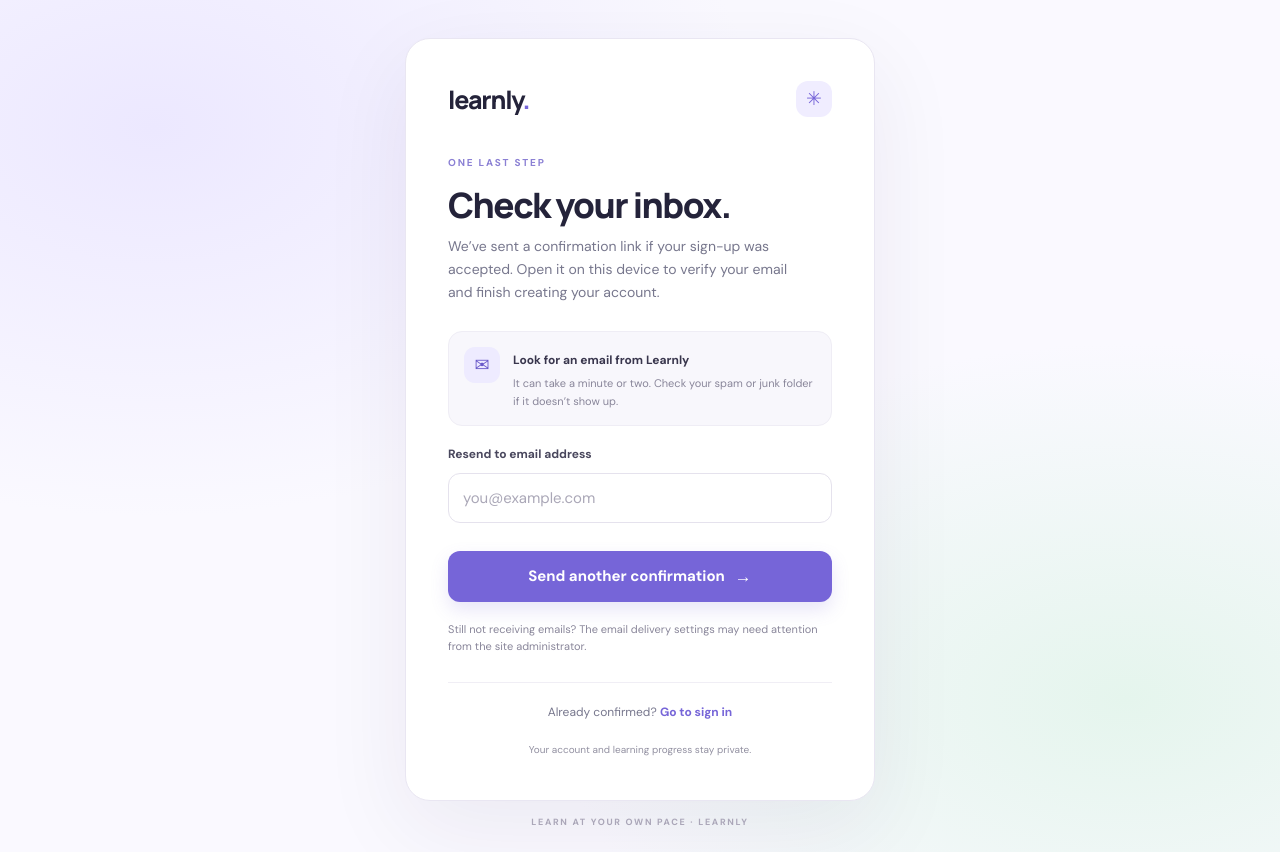
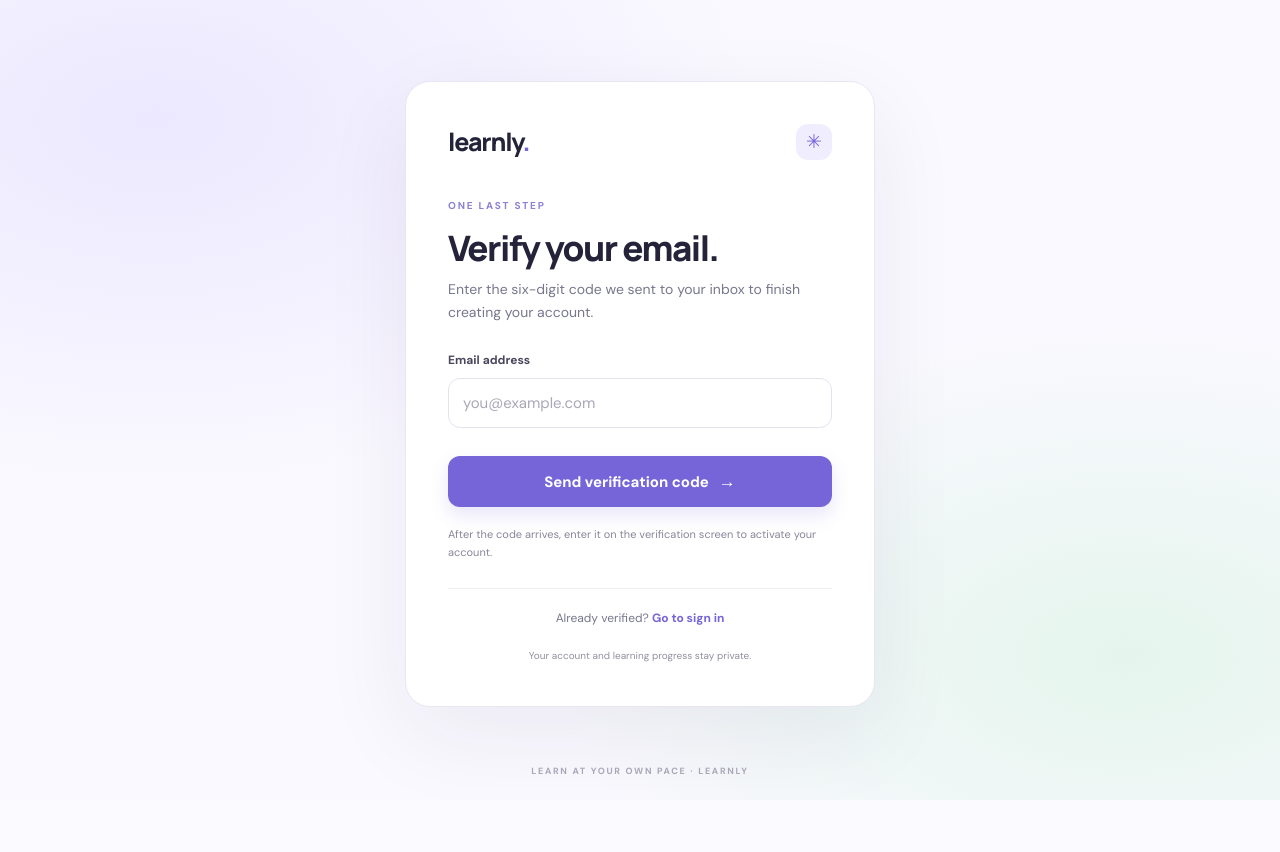
Before and after one commit to Norrform/learning-platform, a Next.js app: page /check-email in a window 1280 px wide. After the commit the page ends 800 px from the top, so only its background shows below. Built offline with nearby package versions, Linux system fonts and the light colour scheme.

Commit message:
Update email confirmation page for OTP

```diff
--- a/app/check-email/page.tsx
+++ b/app/check-email/page.tsx
@@ -1,20 +1,20 @@
 import Link from "next/link";
-import { resendConfirmation } from "@/app/auth/actions";
+import { resendEmailCode } from "@/app/auth/actions";
 import { AuthShell } from "@/app/components/AuthShell";
 
-export default async function CheckEmail({ searchParams }: { searchParams: Promise<{ error?: string; message?: string }> }) {
+export default async function CheckEmail({ searchParams }: { searchParams: Promise<{ error?: string; message?: string; email?: string }> }) {
   const q = await searchParams;
   return (
-    <AuthShell eyebrow="ONE LAST STEP" title="Check your inbox." description="We’ve sent a confirmation link if your sign-up was accepted. Open it on this device to verify your email and finish creating your account."
-      footer={<>Already confirmed? <Link className="text-link" href="/login">Go to sign in</Link></>}>
-      <div className="email-step"><span className="email-step-icon" aria-hidden="true">✉</span><div><strong>Look for an email from Learnly</strong><p>It can take a minute or two. Check your spam or junk folder if it doesn’t show up.</p></div></div>
+    <AuthShell eyebrow="ONE LAST STEP" title="Verify your email." description="Enter the six-digit code we sent to your inbox to finish creating your account."
+      footer={<>Already verified? <Link className="text-link" href="/login">Go to sign in</Link></>}>
       {q.error && <p className="error" role="alert">{q.error}</p>}
       {q.message && <p className="success" role="status">{q.message}</p>}
-      <form action={resendConfirmation}>
-        <div className="field"><label htmlFor="email">Resend to email address</label><input id="email" name="email" type="email" autoComplete="email" placeholder="you@example.com" required /></div>
-        <button className="button full auth-submit">Send another confirmation <span aria-hidden="true">→</span></button>
+      <form action={resendEmailCode}>
+        <input type="hidden" name="type" value="signup" />
+        <div className="field"><label htmlFor="email">Email address</label><input id="email" name="email" type="email" defaultValue={q.email || ""} autoComplete="email" placeholder="you@example.com" required /></div>
+        <button className="button full auth-submit">Send verification code <span aria-hidden="true">→</span></button>
       </form>
-      <p className="auth-inline-help">Still not receiving emails? The email delivery settings may need attention from the site administrator.</p>
+      <p className="auth-inline-help">After the code arrives, enter it on the verification screen to activate your account.</p>
     </AuthShell>
   );
 }
```
